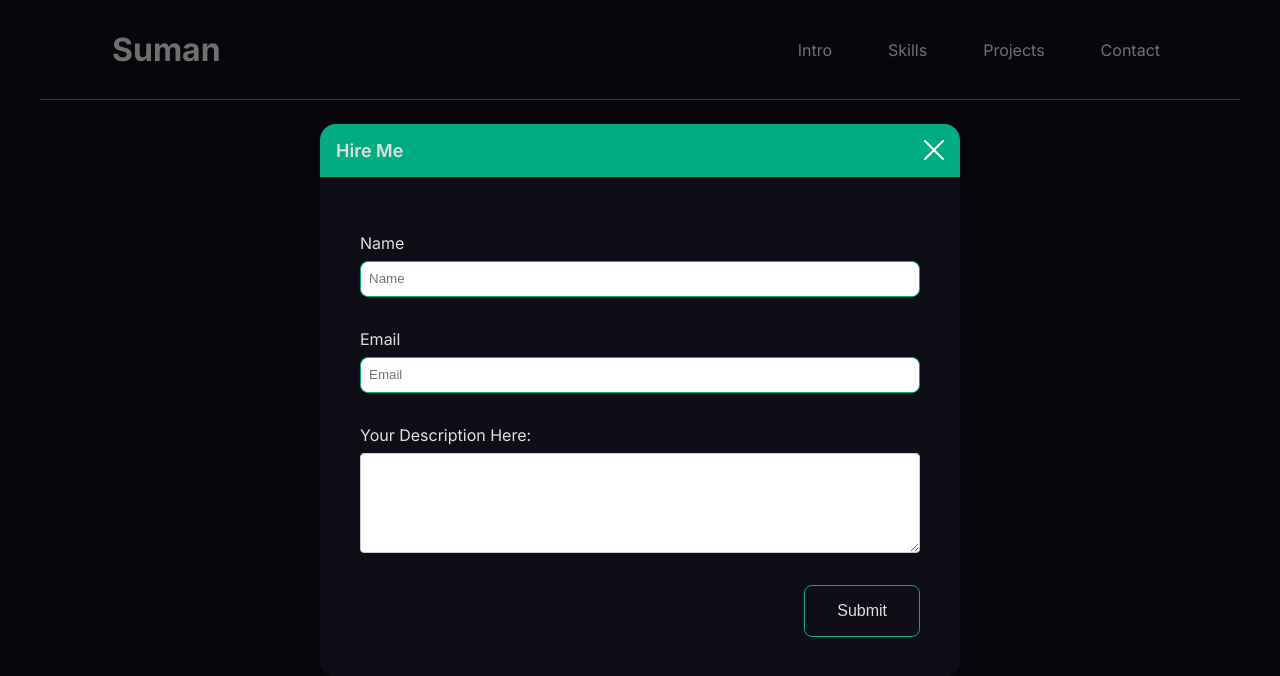
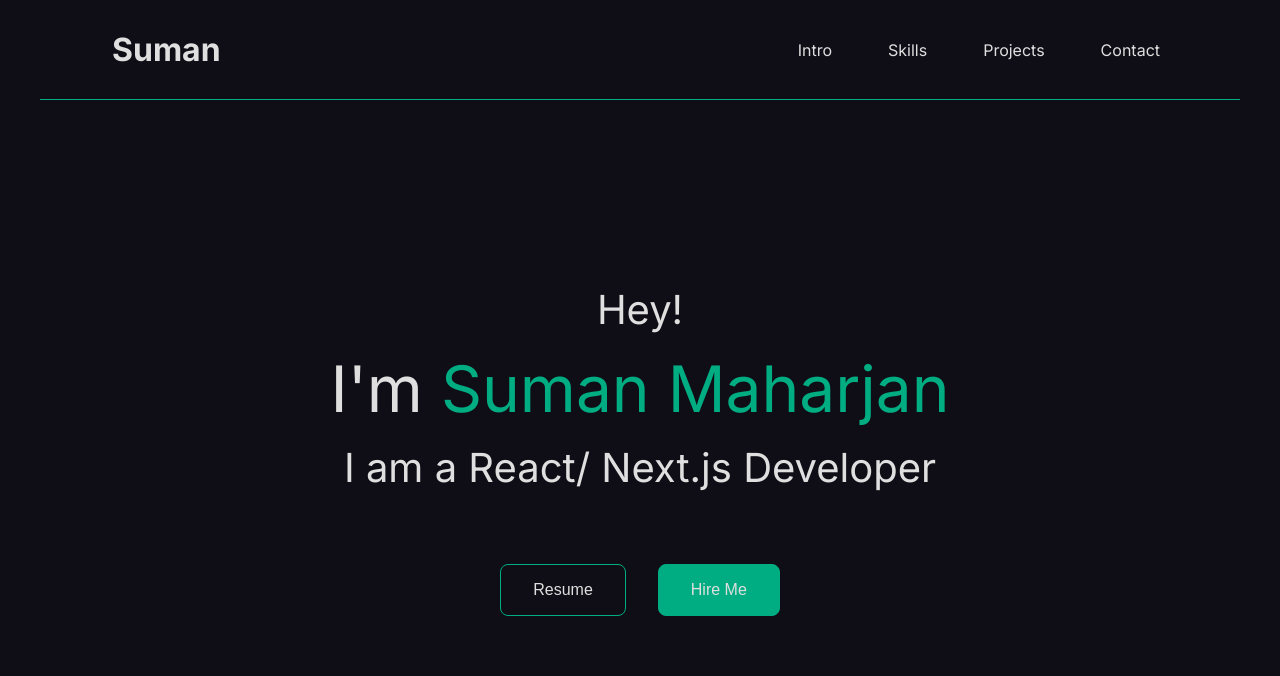
Before and after one commit to nvwns1/portfolio, a Next.js app: page / in a window 1280 px wide. Shown: the top 676 px of the page. Built offline with nearby package versions, Linux system fonts and the light colour scheme.

Commit message:
Update hireMePopUp state in Intro component

```diff
--- a/src/components/Intro/Intro.tsx
+++ b/src/components/Intro/Intro.tsx
@@ -19,7 +19,7 @@ const initialFormData: IFormdata = {
 
 const Intro = () => {
     const [popUp, setPopUp] = useState<Boolean>(false)
-    const [hireMePopUp, setHireMePopUp] = useState<Boolean>(true)
+    const [hireMePopUp, setHireMePopUp] = useState<Boolean>(false)
 
     const [formData, setFormData] = useState<IFormdata>(initialFormData)
     const [error, setErrors] = useState<Partial<IFormdata>>({})
```
